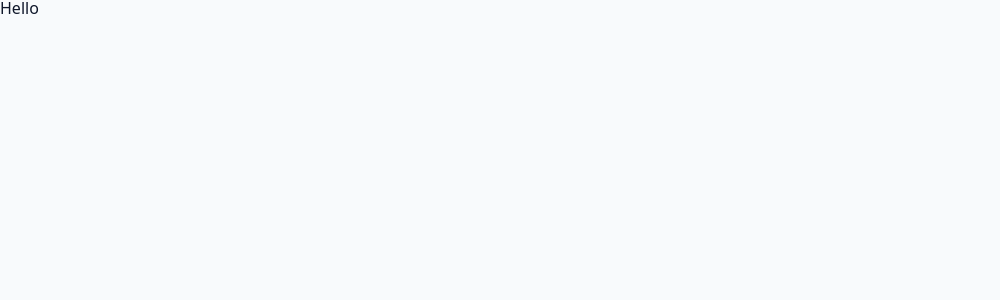
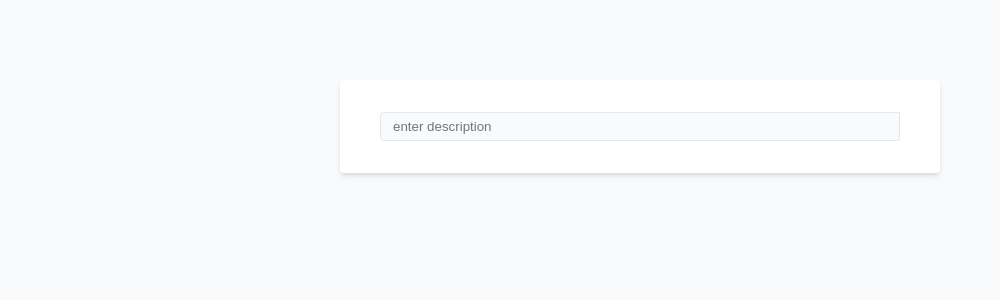
Before and after one commit to paulthadev/simple-tasklist, a React (Vite) app: page / in a window 1280 px wide. Shown: the top 300 px of the page, without its empty margins (0-1000 px from the left). Built offline with nearby package versions, Linux system fonts and the light colour scheme.

Commit message:
replace placeholder content in App component with Form component

```diff
--- a/src/App.tsx
+++ b/src/App.tsx
@@ -1,8 +1,10 @@
+import Form from "./components/Form";
+
 function App() {
   return (
-    <div>
-      <p>Hello</p>
-    </div>
+    <main>
+      <Form />
+    </main>
   );
 }
 
```
